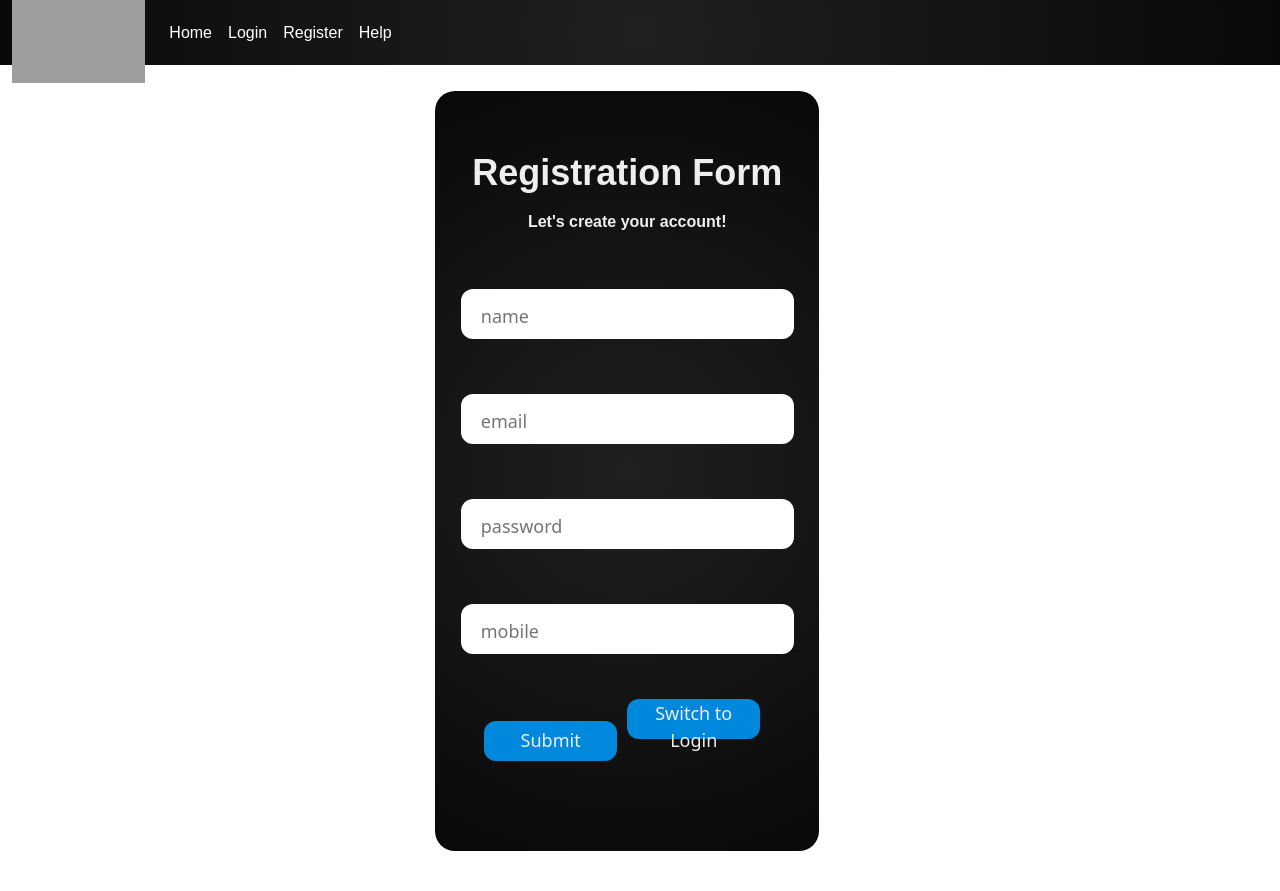
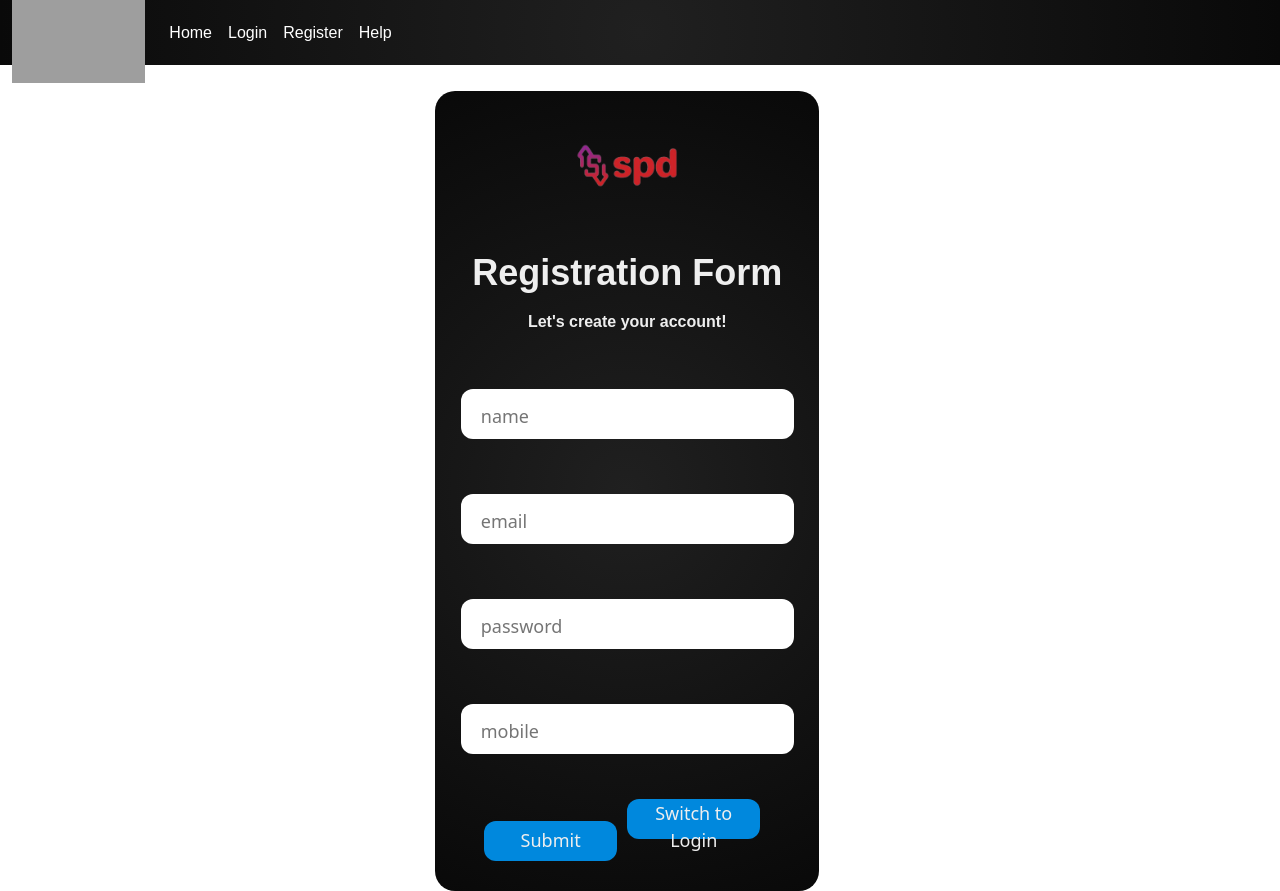
Before and after one commit to sanjusabu/FSD-2-Project, a React (Create React App) app in the folder frontend/: page /register in a window 1280 px wide. Shown: the top 891 px of the page. Before the commit the page ends 851 px from the top, so only its background shows below. Built offline with nearby package versions, Linux system fonts and the light colour scheme; grey boxes are pictures that could not be loaded.

Commit message:
register logo

```diff
--- a/frontend/src/components/auth/Register.js
+++ b/frontend/src/components/auth/Register.js
@@ -6,6 +6,7 @@ import { useNavigate } from "react-router-dom";
 // import ErrorModal from "../../Design/UIElements/ErrorModal"
 import { useState } from "react";
 import NavBar from "../NavBar";
+import logo from "../auth/logo.png";
 // import { setDriver } from "mongoose";
 
 const isNotEmpty = (value) => value.trim() !== "";
@@ -87,6 +88,9 @@ const Register = () => {
         <div className="formcontainer">
           <form onSubmit={submitHandler}>
             <div className="form-register">
+              <div className="img">
+                <img src={logo} className="logo" alt="logo" />
+              </div>
               <div className="title">Registration Form</div>
               <div className="subtitle">Let's create your account!</div>
               <div className="input-container ic1">
--- a/frontend/src/index.css
+++ b/frontend/src/index.css
@@ -484,7 +484,7 @@ select::-ms-expand {
   background: radial-gradient(circle, rgba(32,32,32,1) 0%, rgba(9,9,9,1) 100%);
     border-radius: 20px;
     box-sizing: border-box;
-    height: 95vh;
+    height: 100vh;
     padding: 2vw;
     width: 30vw;
 }
```
